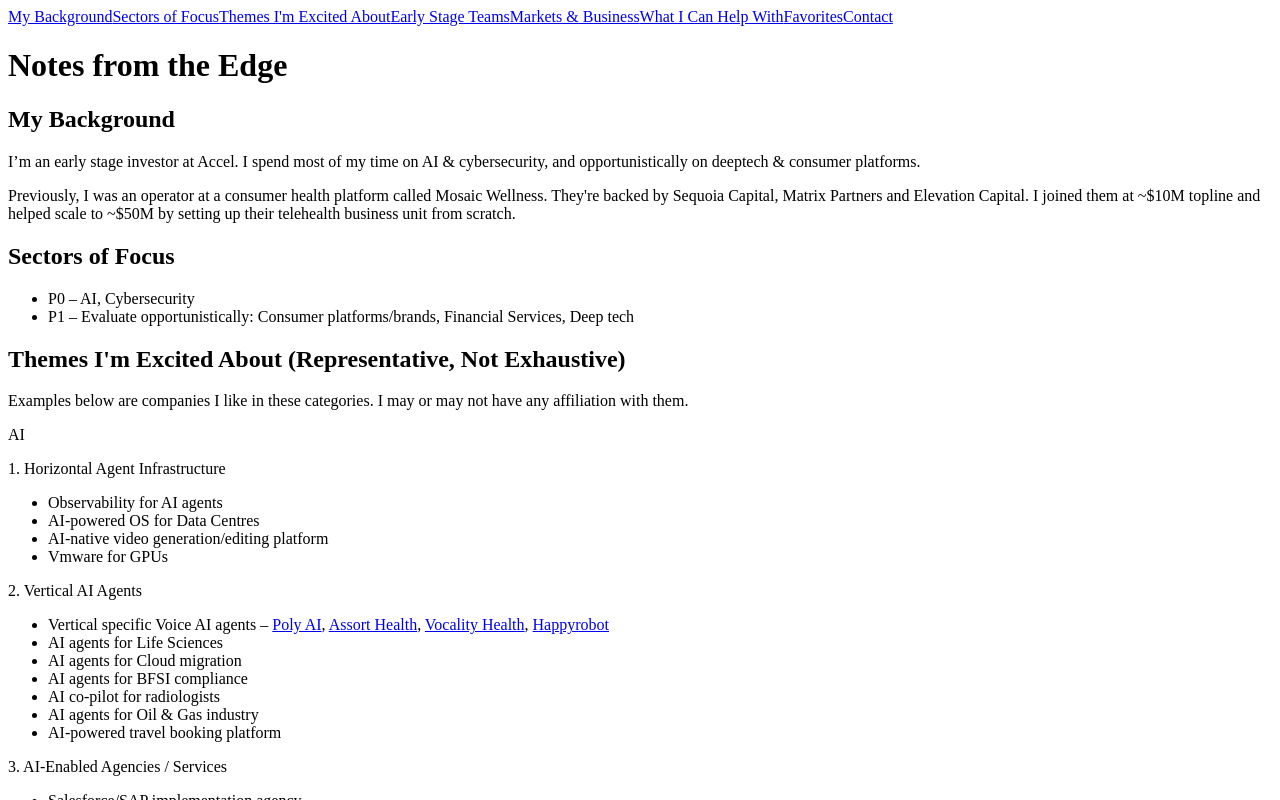
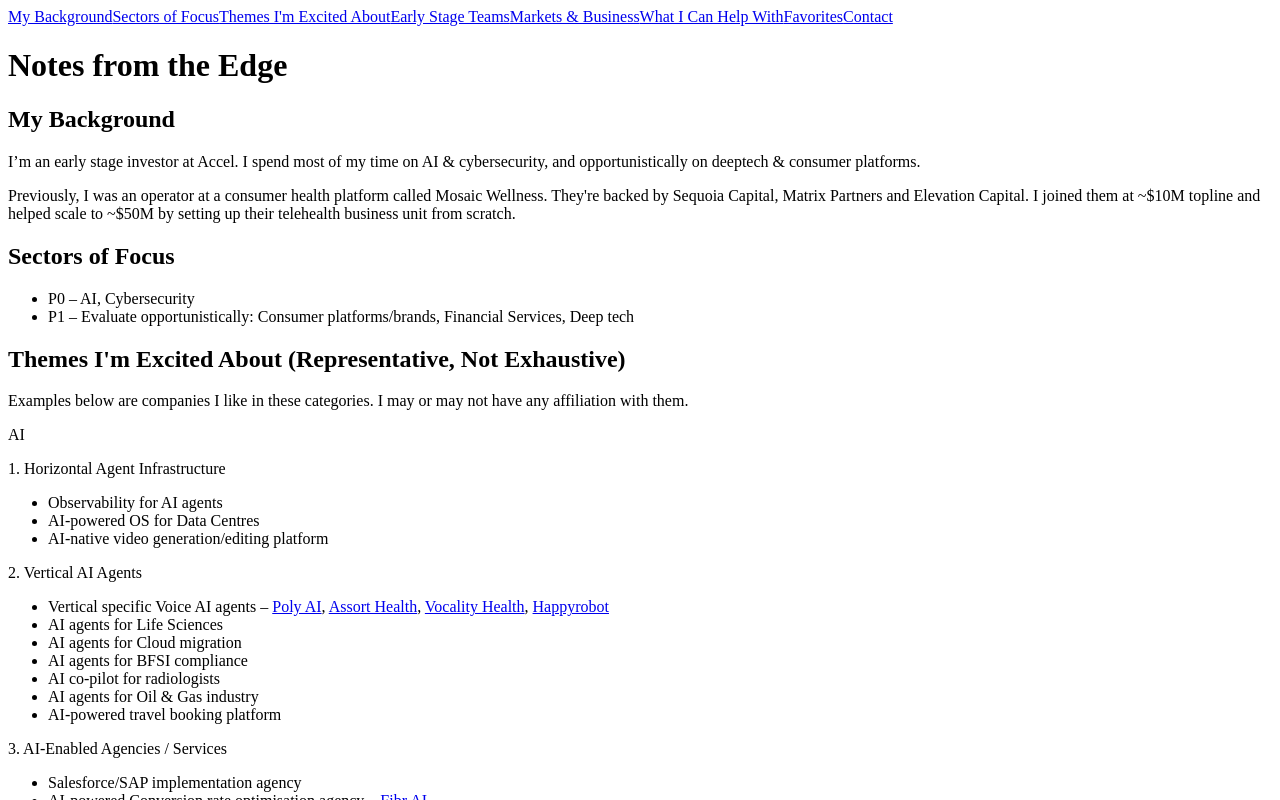
Before and after one commit to CJ-os-99/chitranjan-personal, a Next.js app: page / in a window 1280 px wide. Shown: the top 800 px of the page. Built offline with nearby package versions, Linux system fonts and the light colour scheme.

Commit message:
Update index.js

```diff
--- a/pages/index.js
+++ b/pages/index.js
@@ -47,7 +47,6 @@
             <li>Observability for AI agents</li>
             <li>AI-powered OS for Data Centres</li>
             <li>AI-native video generation/editing platform</li>
-            <li>Vmware for GPUs</li>
           </ul>
 
           <p className="font-semibold mt-4">2. Vertical AI Agents</p>
```
